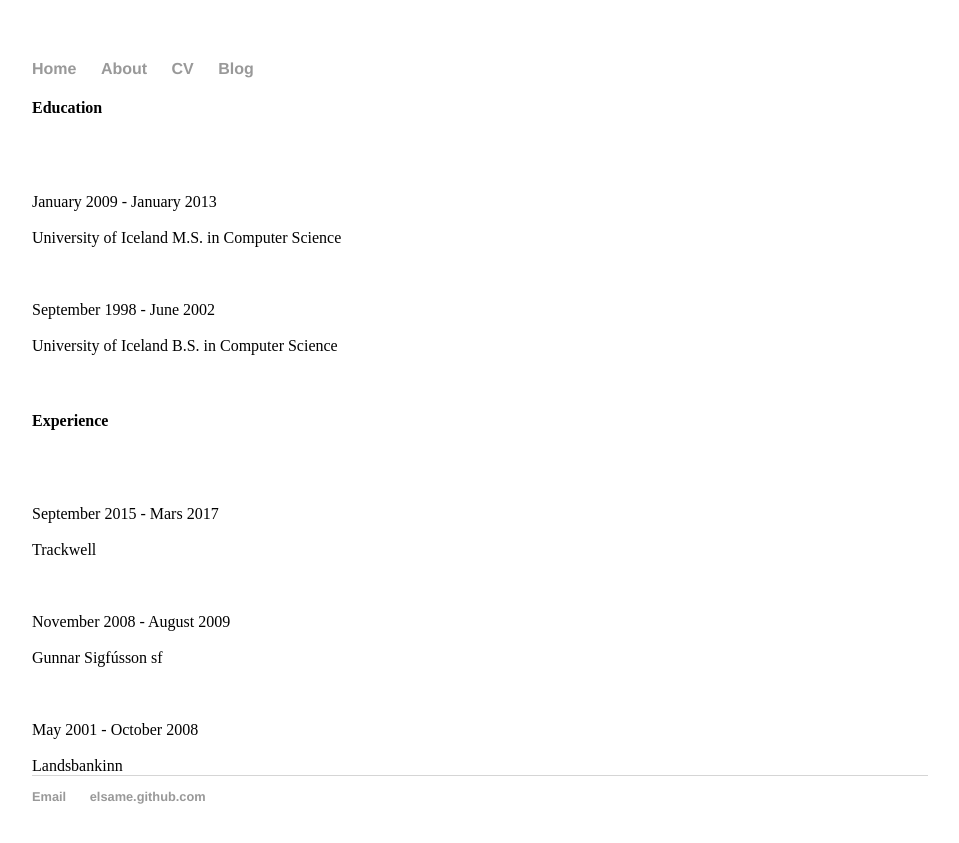
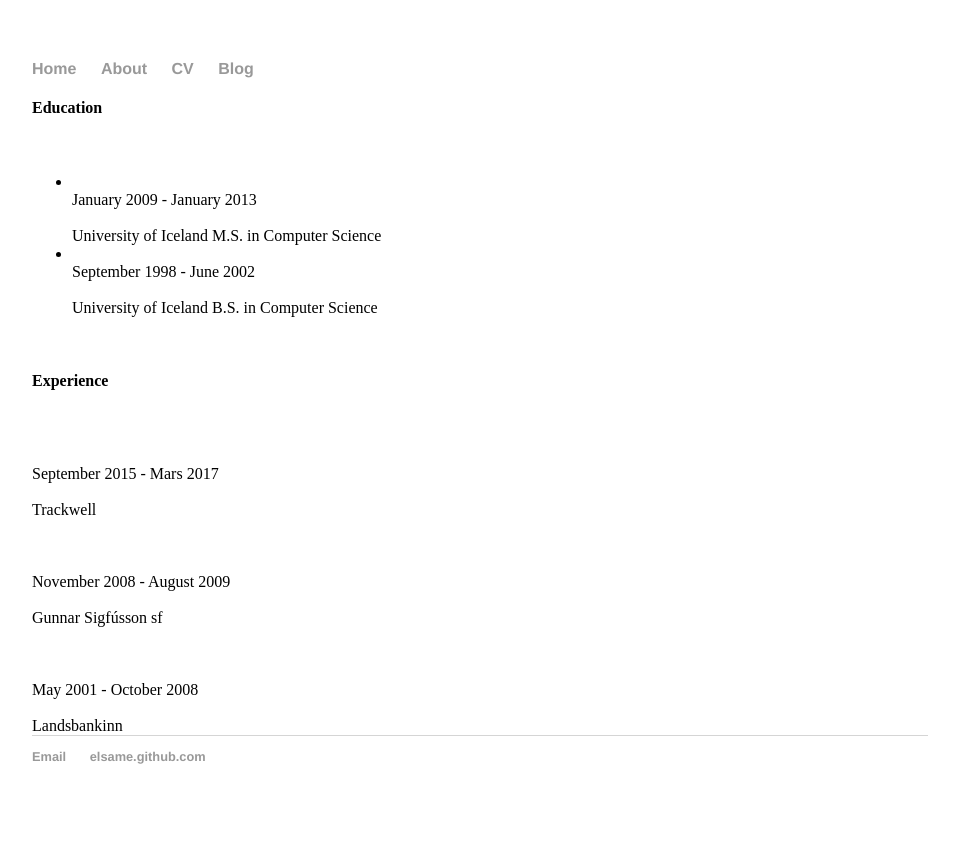
Before and after one commit to elsame/elsame.github.io, a Jekyll site: the page built from cv/index.html, in a window 1280 px wide. Shown: the top 843 px of the page, without its empty margins (160-1119 px from the left). Built offline with Jekyll 4.4.1, drawn with Linux system fonts in a browser that asks for light colours.

Commit message:
Update index.html

```diff
--- a/cv/index.html
+++ b/cv/index.html
@@ -4,13 +4,13 @@ title: CV
 ---
 <div class="blurb">
 	<h4>Education</h4>
-	<br></br>
-	<br>January 2009 - January 2013</br>
-        <br>University of Iceland M.S. in Computer Science</br>
-	<br></br>
-        <br>September 1998 - June 2002</br>
-	<br>University of Iceland B.S. in Computer Science</br>
-        <br></br>
+	<br> <ul style="list-style-type:disc">
+  <li><br>January 2009 - January 2013</br>
+        <br>University of Iceland M.S. in Computer Science</br></li>
+  <li><br>September 1998 - June 2002</br>
+	<br>University of Iceland B.S. in Computer Science</br></li>
+</ul> </br>
+
 	<h4>Experience</h4>
 	<br></br>
 	<br>September 2015 - Mars 2017</br>
```
